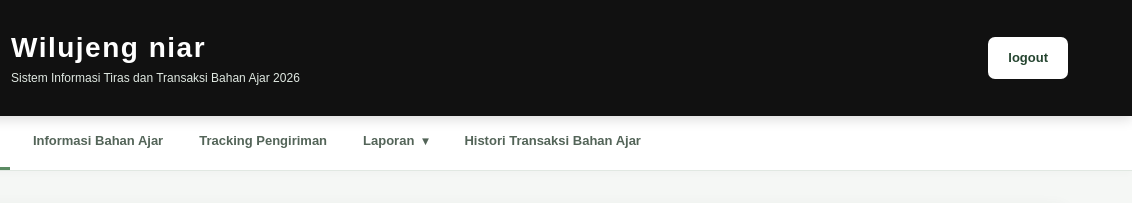
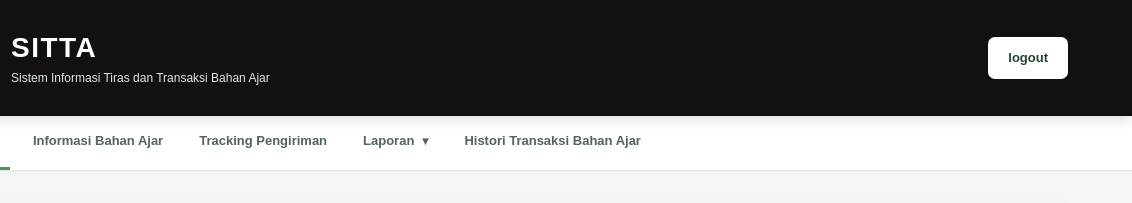
Before and after one commit to Willl123/delivery, a plain HTML site: page dashboard.html in a window 1280 px wide. Shown: the top 203 px of the page, 148-1280 px from the left. Drawn offline with Linux system fonts and the light colour scheme; sample sign-in values are in the browser's storage.

Commit message:
h1 sitta

```diff
--- a/dashboard.html
+++ b/dashboard.html
@@ -21,8 +21,8 @@
           />
         </div>
         <div>
-          <h1>Wilujeng niar</h1>
-          <p>Sistem Informasi Tiras dan Transaksi Bahan Ajar 2026</p>
+          <h1>SITTA</h1>
+          <p>Sistem Informasi Tiras dan Transaksi Bahan Ajar</p>
         </div>
       </div>
 
```
